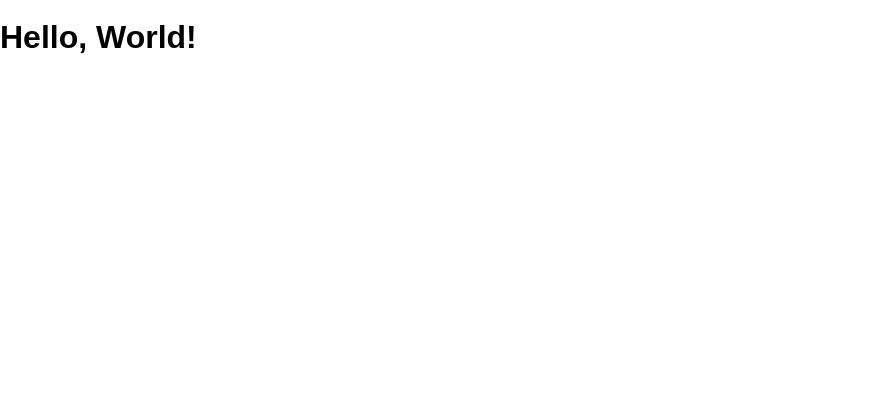
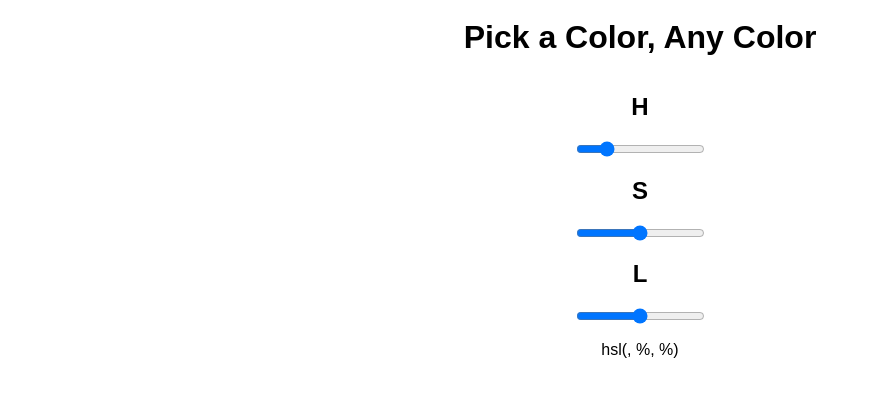
Before and after one commit to GarrettAnderson/color-picker, a React (Create React App) app: page / in a window 1280 px wide. Shown: the top 396 px of the page, without its empty margins (0-877 px from the left). Built offline with nearby package versions, Linux system fonts and the light colour scheme.

Commit message:
got the color picker to work and the background color changes. also got the hsl value to display on the screen and change dynamically

```diff
--- a/src/App.js
+++ b/src/App.js
@@ -1,9 +1,65 @@
 import React, { Component } from 'react'
-import HelloWorld from './components/HelloWorld'
+// import HelloWorld from './components/HelloWorld'
 
 class App extends Component {
+  state = {
+    hue: '',
+    sat: '',
+    light: '',
+    color: []
+  }
+
+  hueChoice = (event) => {
+    let hueColor = this.state.hue
+    console.log(event)
+    this.setState({
+      hue: event.target.value,
+      // sat: event.target.value,
+      // light: event.target.value,
+      color: this.state.color.concat(hueColor)
+    })
+  }
+
+  satChoice = (event) => {
+    this.setState({
+      sat: event.target.value
+    })
+  }
+
+  lightChoice = (event) => {
+    this.setState({
+      light: event.target.value
+    })
+  }
+
   render() {
-    return <HelloWorld />
+    // return <HelloWorld />
+    return (
+      // <div style={{ backgroundColor: `hsl(50,8%,20%)` }} />
+      <main style={{ backgroundColor: `hsl(${this.state.hue},${this.state.sat}%,${this.state.light}%)` }}>
+        {/* <div style={{ backgroundColor: `hsl(${this.state.hue},${this.state.sat}%,${this.state.light}%)` }} /> */}
+        <h1>Pick a Color, Any Color</h1>
+        <section>
+          <span>
+            <h1>H</h1>
+          </span>
+          <input type="range" min="0" max="240" onChange={this.hueChoice} />
+          <span>
+            <h1>S</h1>
+          </span>
+          <input type="range" onChange={this.satChoice} />
+          <span>
+            <h1>L</h1>
+          </span>
+          <input type="range" onChange={this.lightChoice} />
+        </section>
+        <section>
+          <p>
+            hsl({this.state.hue}, {this.state.sat}%, {this.state.light}%)
+          </p>
+        </section>
+      </main>
+    )
   }
 }
 
--- a/src/components/HelloWorld.js
+++ b/src/components/HelloWorld.js
@@ -1,8 +1,17 @@
 import React, { Component } from 'react'
 
 class HelloWorld extends Component {
+  // <div style={{ backgroundColor: `hsl(50,8%,20%)` }} />
   render() {
-    return <h1>Hello, World!</h1>
+    return
+    ;<main>
+      <h1>Pick a Color, Any Color</h1>
+      <main>
+        <input type="range" min="0" max="240" />
+        <input type="range" />
+        <input type="range" />
+      </main>
+    </main>
   }
 }
 
--- a/src/index.css
+++ b/src/index.css
@@ -10,3 +10,13 @@ body {
   margin: 0;
   min-height: 100%;
 }
+
+section {
+  display: flex;
+  flex-direction: column;
+  align-items: center;
+}
+
+h1 {
+  text-align: center;
+}
```
